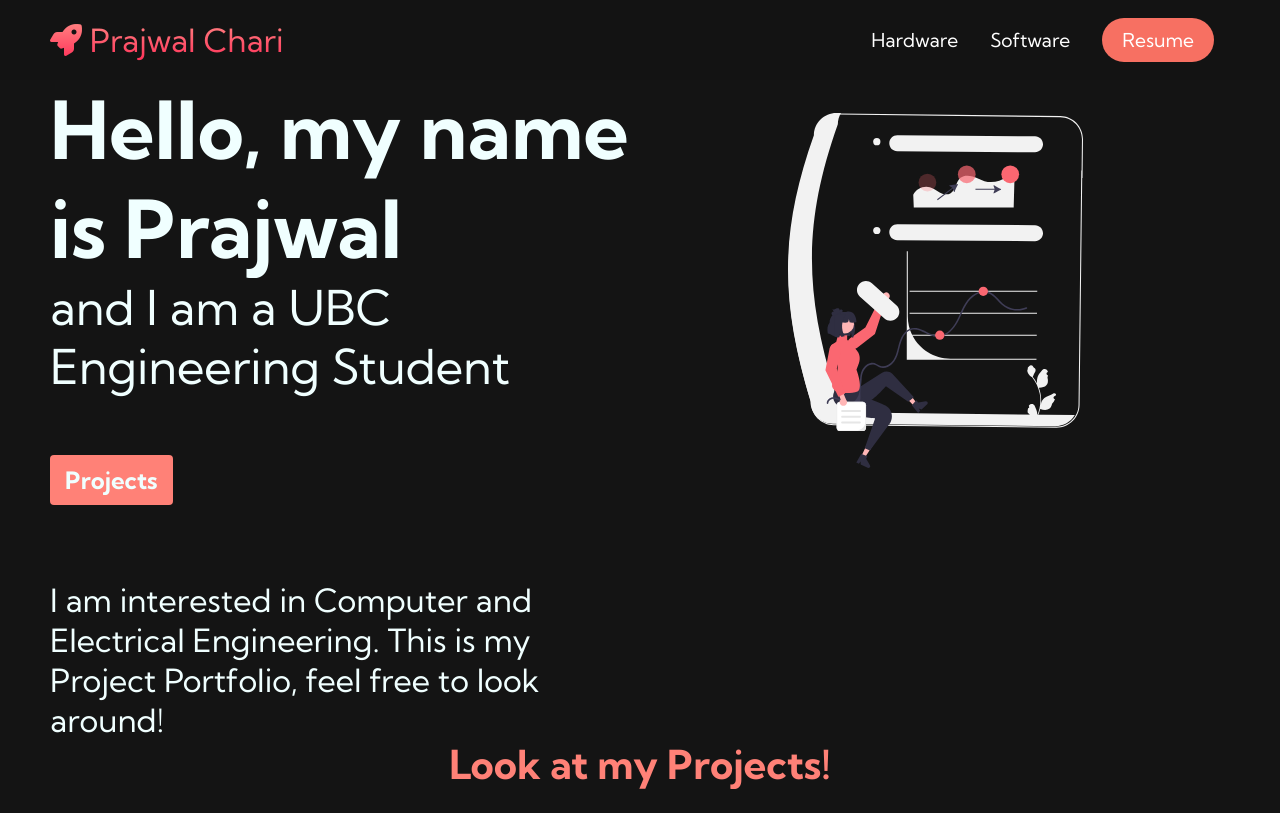
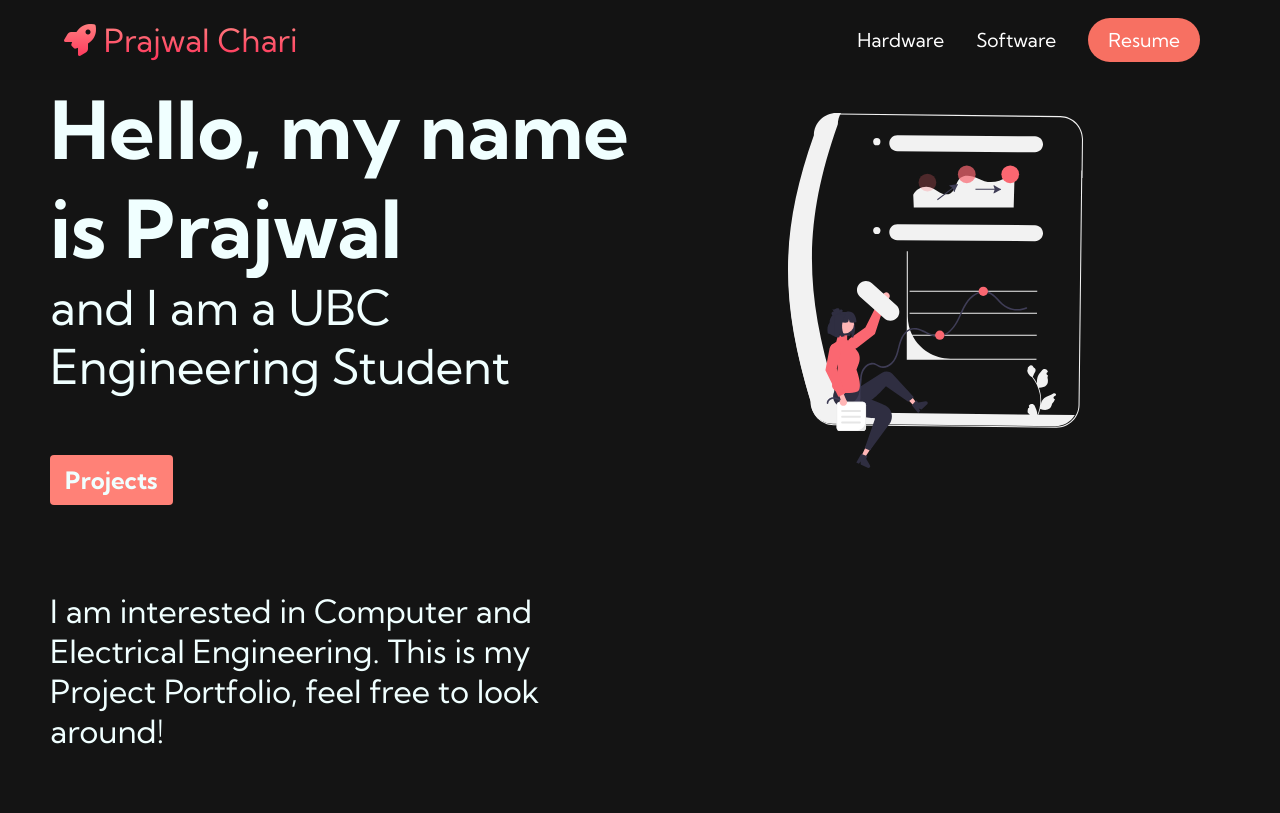
Before and after one commit to PrajwalChari/Personal-Website, a plain HTML site: page index.html in a window 1280 px wide. Shown: the top 813 px of the page. Drawn offline with Linux system fonts and the light colour scheme.

Commit message:
fixed padding

```diff
--- a/styles(INDEX).css
+++ b/styles(INDEX).css
@@ -1,3 +1,8 @@
+html, body {
+    height: 100%;
+}
+
+
 *{
     box-sizing: border-box;
     margin: 0;
@@ -25,7 +30,7 @@
     width: 100%;
     max-width: 1300px;
     margin: 0 auto;
-    padding: 0 50px;
+    padding: 0 5%;
 }
 
 #navbar__logo{
@@ -377,8 +382,8 @@
     grid-template-columns: 1fr 1fr;
     align-items: center;
     justify-self: center;
-    margin: 0 auto;
-    height: 20vh;
+    margin: auto auto;
+    height: 30vh;
     background-color: #141414;
     z-index: 1;
     width: 100%;
```
Also changed, not shown: 1 other file.
